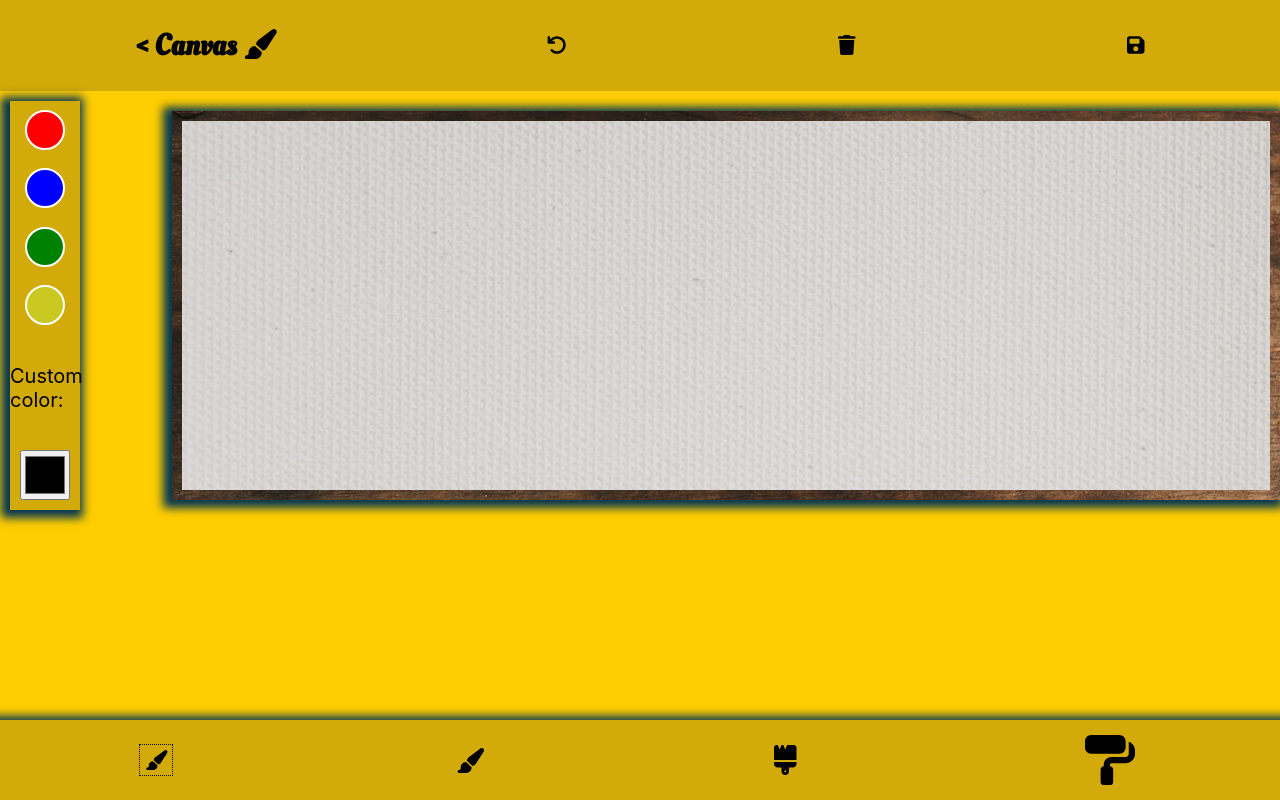
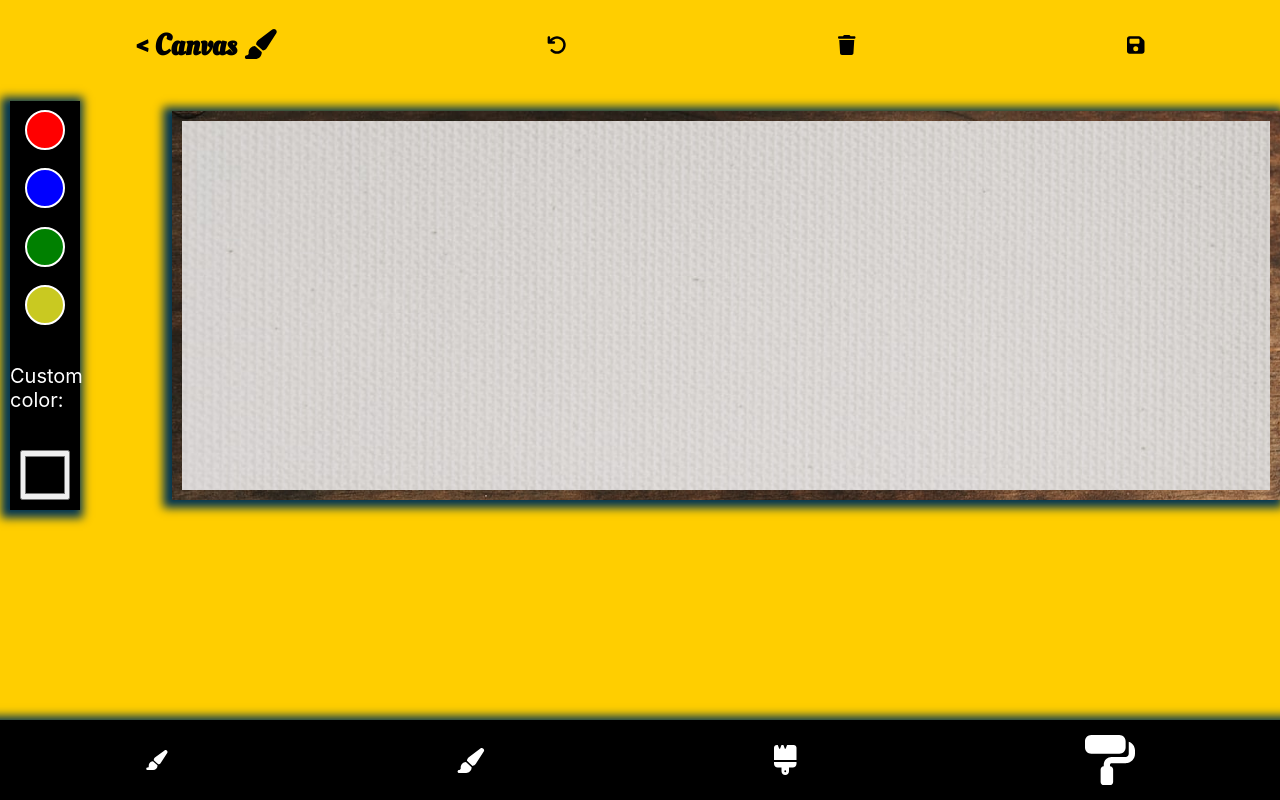
Before and after one commit to DavidVerghese/DrawingWithReact, a React (Create React App) app: page /canvas in a window 1280 px wide. Built offline with nearby package versions, Linux system fonts and the light colour scheme.

Commit message:
changed back to original color scheme

```diff
--- a/src/Components/ColorPanel/ColorPanel.css
+++ b/src/Components/ColorPanel/ColorPanel.css
@@ -19,7 +19,9 @@
   flex-direction: column;
   justify-content: space-around;
   margin: 10px 10px;
-  background-color: #d2aa09;
+  /* background-color: #d2aa09; */
+  background-color: black;
+  color: white;
   box-shadow: -3px 2px 9px 6px #033652;
   width: 70px;
   height: 100%;
--- a/src/Components/Footer/Footer.css
+++ b/src/Components/Footer/Footer.css
@@ -2,14 +2,14 @@ footer {
   display: flex;
   justify-content: space-around;
   width: 100%;
-  /* background-color: #262228; */
-  background-color: #d2aa09;
+  background-color: #262228;
+  /* background-color: #d2aa09; */
   margin: 0px;
   position: absolute;
   bottom: 0;
 }
 footer a {
-  /* color: white; */
+  color: white;
 }
 footer img {
   width: 50px;
--- a/src/Components/Header/Header.css
+++ b/src/Components/Header/Header.css
@@ -4,7 +4,7 @@ header {
   align-items: center;
   width: 100%;
   font-size: 20px;
-  background-color: #d2aa09;
+  /* background-color: #d2aa09; */
 }
 
 header a {
--- a/src/Components/Tools/Tools.css
+++ b/src/Components/Tools/Tools.css
@@ -25,10 +25,10 @@
   margin-top: 40px;
   flex-wrap: wrap;
   width: 100%;
-  /* background-color: black; */
-  background-color: #d2aa09;
+  background-color: black;
+  /* background-color: #d2aa09; */
   box-shadow: -3px 2px 9px 6px #033652;
-  /* color: white; */
+  color: white;
   padding: 10px;
   position: absolute;
   bottom: 0;
--- a/src/Screens/Homepage/Homepage.css
+++ b/src/Screens/Homepage/Homepage.css
@@ -14,7 +14,7 @@
   margin: 10px;
 }
 .homepage button {
-  /* background-color: #007849; */
-  background-color: #d2aa09;
-  color: black;
+  background-color: #007849;
+  /* background-color: #d2aa09; */
+  /* color: black; */
 }
```
